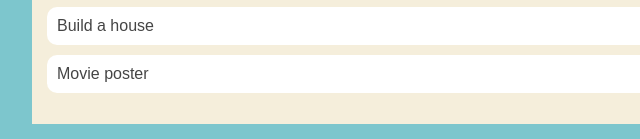
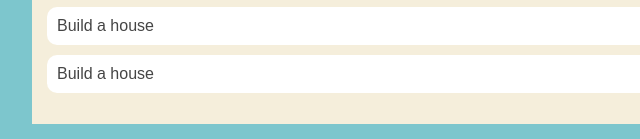
Before and after one commit to EvanMurillo/EvanMurillo.github.io, a plain HTML site: page portfolio.html in a window 1280 px wide. Shown: the part 679-818 px from the top of the page, 208-848 px from the left. Drawn offline with Linux system fonts and the light colour scheme.

Commit message:
movie poster

```diff
--- a/portfolio.html
+++ b/portfolio.html
@@ -38,7 +38,7 @@
                     <li><a href="https://www.khanacademy.org/computer-programming/halloween-project/6029077512634368"  >Halloween Project</a></li>
                     <li><a href="https://www.khanacademy.org/computer-programming/spin-off-of-project-fish-tank/6060238340800512"  >Fish Tank</a></li>
                     <li><a href="https://www.khanacademy.org/computer-programming/spin-off-of-project-build-a-house/5665246062690304"  >Build a house</a></li>
-                     <li><a href="hhttps://www.khanacademy.org/computer-programming/spin-off-of-movievideo-game-posters/4882033413308416"  >Movie poster</a></li>
+                   <li><a href= "https://www.khanacademy.org/computer-programming/spin-off-of-movievideo-game-posters/4882033413308416"  >Build a house</a></li>
                 </ul>
             </div>
       </main>
```
